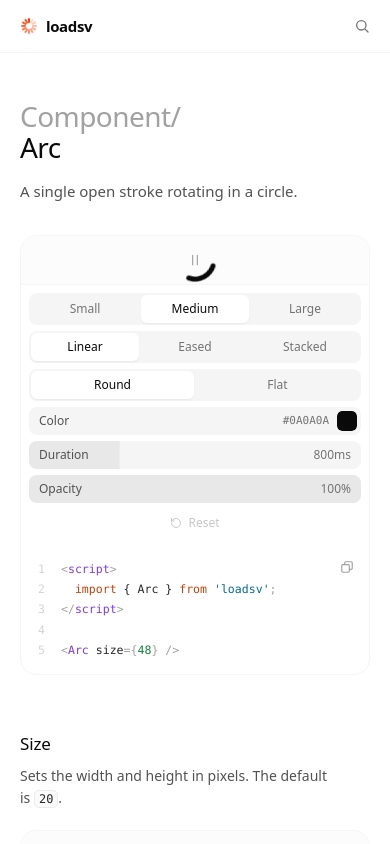
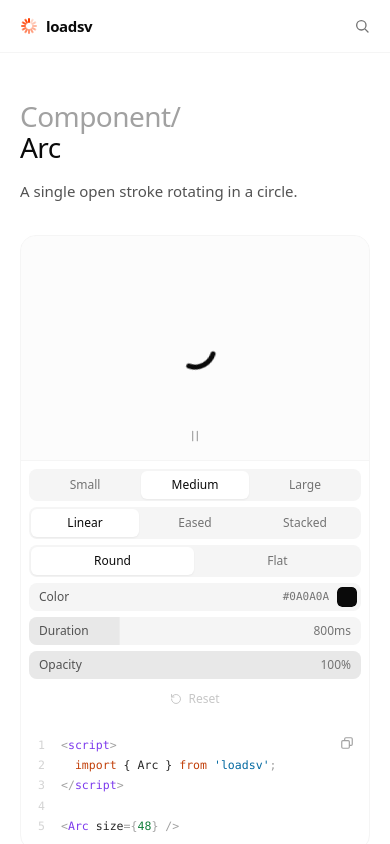
Before and after one commit to PedroLunet/loadsv, a SvelteKit app: page /spinners/arc in a window 390 px wide. Shown: the top 844 px of the page. Built offline with nearby package versions, Linux system fonts and the light colour scheme.

Commit message:
fix(site): keep customizer stage height on small screens

```diff
--- a/src/site/components/Playground.svelte
+++ b/src/site/components/Playground.svelte
@@ -76,7 +76,7 @@
 
 <figure class="overflow-hidden rounded-2xl border border-neutral-100">
 	<div class="flex flex-col sm:flex-row">
-		<div class="relative grid h-64 flex-1 place-items-center bg-neutral-50/60">
+		<div class="relative grid h-56 place-items-center bg-neutral-50/60 sm:h-64 sm:flex-1">
 			<div style:opacity={opacity / 100}>
 				<Spinner {...spinnerProps} {playState} />
 			</div>
```
